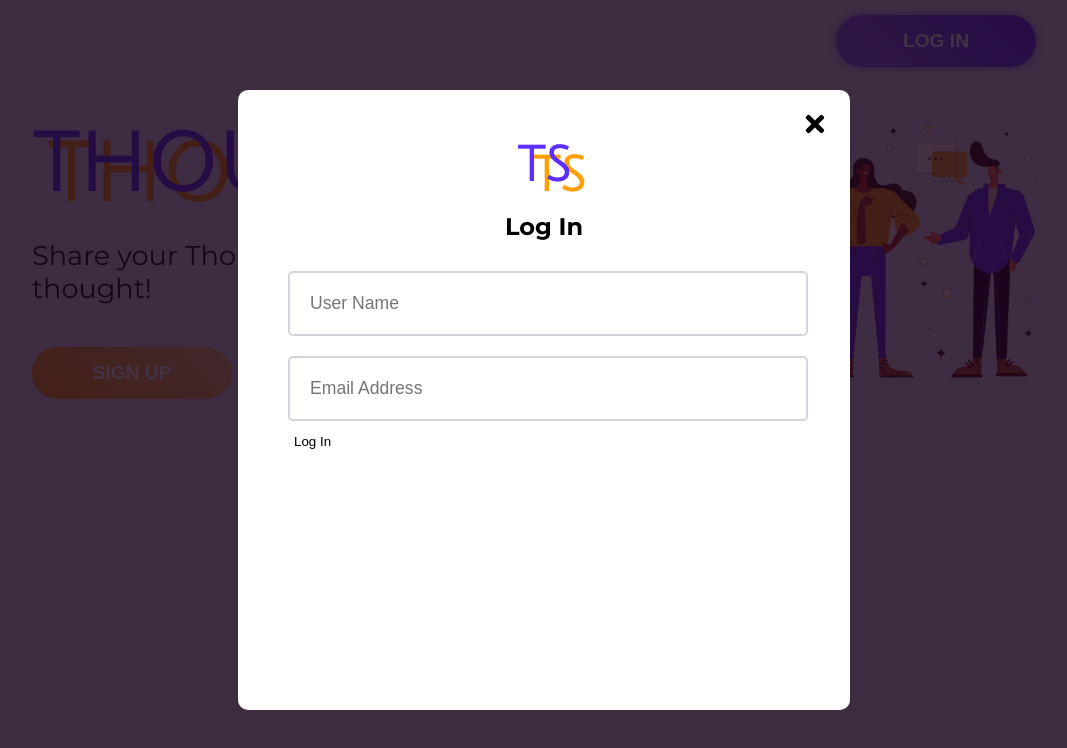
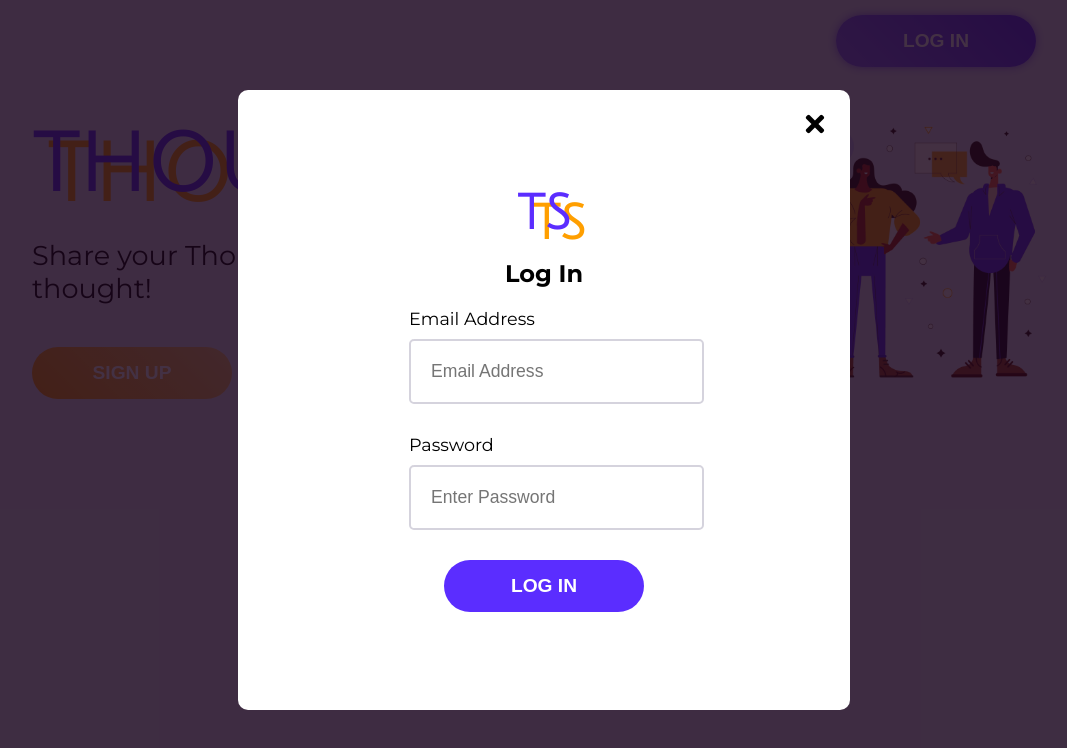
Before and after one commit to SaraMunir/sara-munir-juno-project3, a React (Create React App) app: page / in a window 1280 px wide. Both pictures are taken after a click on the button "LOG IN". Shown: the top 748 px of the page, without its empty margins (96-1163 px from the left). Built offline with nearby package versions, Linux system fonts and the light colour scheme; no server answers; the database is empty; a web font is replaced by a local one.

Commit message:
set up login

```diff
--- a/src/App.css
+++ b/src/App.css
@@ -132,6 +132,13 @@ button {
   margin: 0;
   font-weight: 600;
 }
+/* loading icon */
+.loadingIcon{
+  width: 150px;
+  width: 150px;
+  object-fit: contain;
+  margin: 0 auto;
+}
 
 
 
--- a/src/components/Homepage.js
+++ b/src/components/Homepage.js
@@ -31,9 +31,7 @@ function Homepage() {
     }, [])
     return (
         <section className="wrapper row">
-            {/* { loggedInd === true ? <Navigate  to='/Homepage' /> : '' } */}
-
-            { loggedInd === "false" ?  <Navigate to='/Welcome'/> :  null}
+            { loggedInd === "false" ||  !loggedInd?  <Navigate to='/Welcome'/> :  null}
             <aside>
                 <div className="profile">
                     <div className="profileImg">
@@ -75,7 +73,6 @@ function Homepage() {
                             <img src="https://image.shutterstock.com/image-photo/portrait-mature-businessman-wearing-glasses-260nw-738242395.jpg" alt="a women" />
                             <img src="https://encrypted-tbn0.gstatic.com/images?q=tbn:ANd9GcTglCWa5kuVgNTrXD2NxCFZ82apQ-8UhJMVFg&usqp=CAU" alt="a women" />
                         </div>
-
                     </div>
                 </div>
             </aside>
--- a/src/components/LandingPage.js
+++ b/src/components/LandingPage.js
@@ -32,7 +32,7 @@ function LandingPage() {
     }
     return (
         <header>
-            { loggedInd === "true" ? <Navigate  to='/Homepage' /> : '' }
+            { loggedInd ==="true"? <Navigate  to='/Homepage' /> : '' }
 
             <div className="row jstfyCntEnd wrapper">
                 <button className="initialBtnSettng specialBtn btnPurple" onClick={()=>modalWindow('logIn')}>Log in</button>
--- a/src/components/Login.js
+++ b/src/components/Login.js
@@ -1,24 +1,127 @@
-import React from 'react'
+import  {useState, useEffect, useRef} from 'react'
+import firebase from '../firebase';
+import loadingIcon from './assets/Bars-1s-200px.gif'
 
 function Login() {
+    const [user, setUser] = useState({
+        emailAddress: '', password: ''
+    })
+    const [users, setUsers] = useState([]);
+    const [alert, setAlert] = useState({
+        show: false, alertText: ''
+    })
+    const [ isLoggedIn, setIsLoggedIn ] = useState( false );
 
+    const inputEmail = useRef();
+    const inputPassword = useRef();
 
+    const handleInput = (e)=>{
+        const { id, value } = e.target;
+        setUser({...user, [id]: value})
+    }
+
+    const handleLogInSubmit = (event) => {
+        // prevent reload
+        event.preventDefault();
+        // check user email is provided
+        if( user.emailAddress === "" ) {
+            inputEmail.current.focus();
+            setAlert( { show: true, alertText: 'Please provide your Email Address!' } );
+            return;
+        }
+        // check user passwad is not empty and more than 8
+        if( user.password === "") {
+            inputPassword.current.focus();
+            setAlert( { show: true, alertText: 'Please provide a password !' } );
+            return;
+        }
+        let userFound = false
+        // find user from the users object by email and then check if password match.
+        users.forEach(eachUser=>{
+            if (eachUser.emailAddress === user.emailAddress){
+                userFound = true
+                // if user email matches check if password matches
+                if (eachUser.password === user.password){
+                    // if password matches print out alert
+                    setAlert( { show: true, alertText: 'Success loggin In' } );
+                    // log in user state and redirect to homepage
+                    localStorage.setItem("loggedInd", true);
+                    localStorage.setItem("emailAddress", user.emailAddress)
+                    setUser({ emailAddress: '', password: ''})
+                    setIsLoggedIn(true);
+                    setTimeout( function(){
+                        document.location.reload(true);
+                    }, 1500 );
+                }else {
+                    // if password doesnt match print out alert
+                    setAlert( { show: true, alertText: 'Password inccorrect' } );
+                    return
+                }
+            }
+            if (userFound === false){
+                console.log('user not found');
+                setAlert( { show: true, alertText: 'Sorry no user associated with this email address. please signup' } );
+            }
+        })
+
+    }
+    useEffect(() => {
+        // loading users
+        const dbRef = firebase.database().ref();
+        dbRef.on('value', (response)=>{
+            const data = response.val()
+            const dataArray = []
+            for (let key in data) {
+                const newObje = {...data[key], id: key}
+                dataArray.push(newObje)
+            }
+            setUsers(dataArray)
+        })
+    }, [])
 
     return (
+        <div className="modalCntr">
+                {
+                    isLoggedIn ?
+                <>
+                    <h2>Loggin In</h2>
+                    <img className="loadingIcon" src={loadingIcon} alt="loading icon" />
+                </>
+                    :
                 <>
                     <h2>Log In</h2>
-            <form action="submit">
-                <div>
-                    <label htmlFor="userName" hidden>Provide your</label>
-                    <input type="text"  placeholder="User Name" id="userName"/>
+                    <form onSubmit={handleLogInSubmit}>
+                        <div className="inputCntr">
+                            <label htmlFor="emailAddress">Email Address</label>
+                            <input type="text"  placeholder="Email Address"
+                            ref={inputEmail}
+                            id="emailAddress"
+                            onChange={handleInput}
+                            value={user.emailAddress}
+                            />
                         </div>
-                <div>
-                    <label htmlFor="emailAddress" hidden>Email Address</label>
-                    <input type="text"  placeholder="Email Address" id="emailAddress"/>
+                        <div className="inputCntr">
+                            <label htmlFor="password">Password</label>
+                            <input type="password"  placeholder="Enter Password"
+                            ref={inputPassword}
+                            id="password"
+                            onChange={handleInput}
+                            value={user.password}
+                            />
                         </div>
-                <button>Log In</button>
+                        { alert.show ?
+                        <div className="alertBox">
+                            <p>{alert.alertText}</p>
+                        </div>
+                        : null
+                        }
+                        <div className="row jstfyCntCenter">
+                            <button className="initialBtnSettng submitBtn">Log In</button>
+                        </div>
                     </form>
                 </>
+                }
+        </div>
     )
 }
 
--- a/src/components/NavBar.js
+++ b/src/components/NavBar.js
@@ -10,9 +10,16 @@ function NavBar() {
                 loggedInd ?
             <ul>
                 <li>
-                    <Link to="/profile"> <i className="fas fa-2x fa-user-circle"></i>
-                    </Link>
+                    {/* <Link to="/profile"> <i className="fas fa-2x fa-user-circle"></i>
+                    </Link> */}
+                    <button>
+                        <i className="fas fa-2x fa-user-circle"></i>
+                    </button>
                 </li>
+                <ul className='dropDown'>
+                    <li>Log out</li>
+
+                </ul>
             </ul>
             : null
             }
--- a/src/components/SignUp.js
+++ b/src/components/SignUp.js
@@ -1,5 +1,5 @@
 import {useState, useEffect, useRef} from 'react';
-import { Navigate  } from 'react-router-dom';
+import loadingIcon from './assets/Bars-1s-200px.gif'
 
 import firebase from '../firebase';
 
@@ -67,9 +67,9 @@ function SignUp() {
             localStorage.setItem("loggedInd", true);
             localStorage.setItem("emailAddress", user.emailAddress);
             setUser({fullName: '', emailAddress: '', password: ''})
+            setIsLoggedIn(true);
             setTimeout( function(){
-                setIsLoggedIn(true);
-                // document.location.reload(true);
+                document.location.reload(true);
             }, 1000 );
         }
     }
@@ -88,9 +88,15 @@ function SignUp() {
     }, [])
 
     return (
-
         <div className="modalCntr">
-            { isLoggedIn ? <Navigate  to='/Homepage' /> : '' }
+            {
+                isLoggedIn ?
+                <>
+                    <h2>Sign Up</h2>
+                    <img className="loadingIcon" src={loadingIcon} alt="loading icon" />
+                </>
+                :
+                <>
                     <h2>Sign Up</h2>
                     <form onSubmit={handleSubmit}>
                         <div className="inputCntr">
@@ -128,11 +134,14 @@ function SignUp() {
                         </div>
                         : null
                         }
-
                         <div className="row jstfyCntCenter">
                             <button className="initialBtnSettng submitBtn">Create Account</button>
                         </div>
                     </form>
+
+                </>
+
+            }
         </div>
     )
 }
--- a/src/components/Wall.js
+++ b/src/components/Wall.js
@@ -4,7 +4,7 @@ function Wall() {
     return (
         <article className="wall">
             <div className="card">
-                <input type="text" />
+                <input type="text"/>
             </div>
             <div className="posts">
                 <div className="card">
--- a/src/components/styles/HeaderStyle.css
+++ b/src/components/styles/HeaderStyle.css
@@ -55,6 +55,10 @@ header {
     text-align: center;
     padding: 50px;
     position: relative;
+    display: flex;
+    flex-direction: column;
+    justify-content: center;
+    align-items: center;
 }
 
 .modalCloseBtn{
--- a/src/components/styles/NavStyle.css
+++ b/src/components/styles/NavStyle.css
@@ -1,5 +1,14 @@
 nav ul {
     display: flex;
-    justify-content: end;
+    flex-direction: column;
+    align-items: flex-end;
     /* margin-top: 5px; */
 }
+.dropDown{
+    background-color: rgb(241, 244, 250);
+    min-width: 200px;
+    padding: 20px;
+    align-items: center;
+    border-radius: 5px;
+    box-shadow: 0 0 10px cornflowerblue;
+}
```
Also changed, not shown: src/components/assets/Bars-1s-200px.gif (added). Lines whose indentation alone changed are shown as unchanged.
